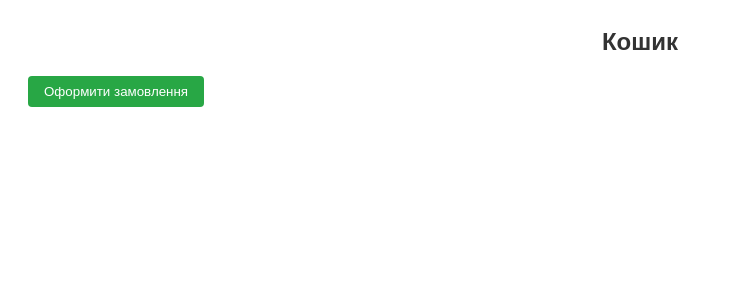
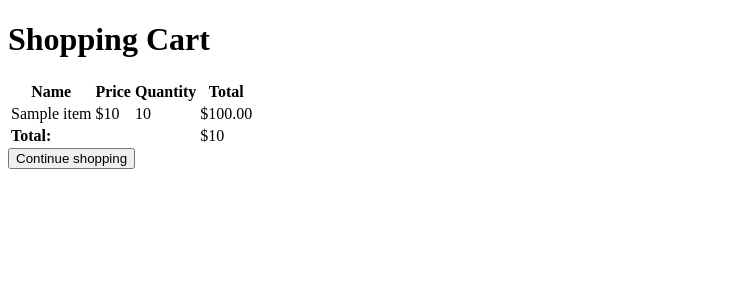
Before and after one commit to vetos5/silpo_flasked, a Flask app: template templates/cart.html in a window 1280 px wide. Shown: the top 300 px of the page, without its empty margins (0-733 px from the left). Run offline with Flask 3, Linux system fonts and the light colour scheme; the template is opened without the code that fills it: most values are stand-ins (such as "Sample title", 1, 10 or a date in 2020).

Commit message:
Shopping cart added

```diff
--- a/app.py
+++ b/app.py
@@ -1,9 +1,11 @@
-from flask import Flask, render_template, redirect, url_for
+from flask import Flask, render_template, request, redirect, url_for
 from flask_sqlalchemy import SQLAlchemy
 
 app = Flask(__name__)
 app.config['SQLALCHEMY_DATABASE_URI'] = 'postgresql://postgres:silpo1@localhost/silpo'
 db = SQLAlchemy(app)
+
+shopping_cart = []
 
 
 class Product(db.Model):
@@ -31,5 +33,26 @@ def index():
     products = Product.query.all()
     return render_template('index.html', products=products)
 
+
+@app.route('/add_to_cart', methods=['POST'])
+def add_to_cart():
+    product_id = request.form['product_id']
+    product = Product.query.get(product_id)
+    if product:
+        cart_item = next((item for item in shopping_cart if item['id'] == product.id), None)
+        if cart_item:
+            cart_item['quantity'] += 1
+        else:
+            shopping_cart.append({'id': product.id, 'name': product.name, 'price': product.price, 'quantity': 1})
+    return redirect(url_for('index'))
+
+
+@app.route('/cart')
+def cart():
+    total = sum(item['price'] * item['quantity'] for item in shopping_cart)
+    total = format(total, '.2f')
+    return render_template('cart.html', cart=shopping_cart, total=total)
+
+
 if __name__ == '__main__':
     app.run()
--- a/templates/cart.html
+++ b/templates/cart.html
@@ -1,52 +1,34 @@
 <!DOCTYPE html>
 <html lang="en">
-
 <head>
     <meta charset="UTF-8">
     <meta name="viewport" content="width=device-width, initial-scale=1.0">
-    <title>Кошик</title>
-    <style>
-        body {
-            font-family: Arial, sans-serif;
-            color: #333;
-            background-color: #ffffff;
-            padding: 20px;
-        }
-
-        .header {
-            text-align: center;
-            font-size: 24px;
-            font-weight: bold;
-            margin-bottom: 20px;
-        }
-
-        .cart-item {
-            border: 1px solid #ccc;
-            padding: 10px;
-            margin-bottom: 10px;
-        }
-
-        button {
-            background-color: #007bff;
-            color: #fff;
-            border: none;
-            padding: 8px 16px;
-            cursor: pointer;
-            border-radius: 4px;
-        }
-
-        .checkout-btn {
-            background-color: #28a745;
-        }
-    </style>
+    <title>Shopping Cart</title>
 </head>
-
 <body>
-    <div class="header">Кошик</div>
-    <div class="cart-items">
-        <!-- Сюди будуть додаватись товари з корзини -->
-    </div>
-    <button class="checkout-btn" onclick="location.href='/checkout'">Оформити замовлення</button>
+    <h1>Shopping Cart</h1>
+    <table>
+        <tr>
+            <th>Name</th>
+            <th>Price</th>
+            <th>Quantity</th>
+            <th>Total</th>
+        </tr>
+        {% for item in cart %}
+        <tr>
+            <td>{{ item.name }}</td>
+            <td>${{ item.price }}</td>
+            <td>{{ item.quantity }}</td>
+            <td>${{ '%.2f' | format(item.price * item.quantity) }}</td>
+        </tr>
+        {% endfor %}
+        <tr>
+            <td colspan="3"><strong>Total:</strong></td>
+            <td>${{ total }}</td>
+        </tr>
+    </table>
+    <form action="{{ url_for('index') }}">
+        <button type="submit">Continue shopping</button>
+    </form>
 </body>
-
 </html>
```
Also changed, not shown: templates/index.html (+8 -2 lines).
